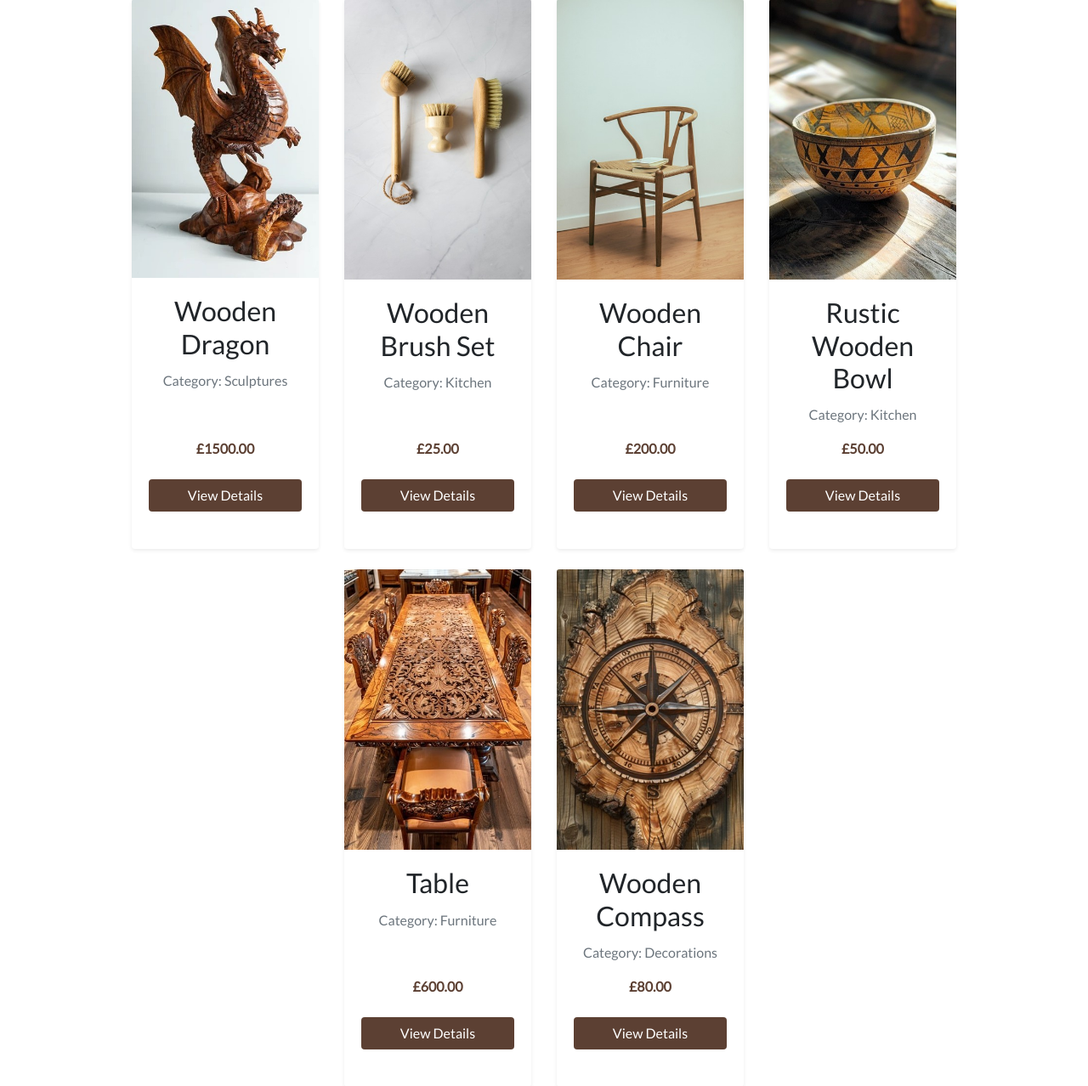
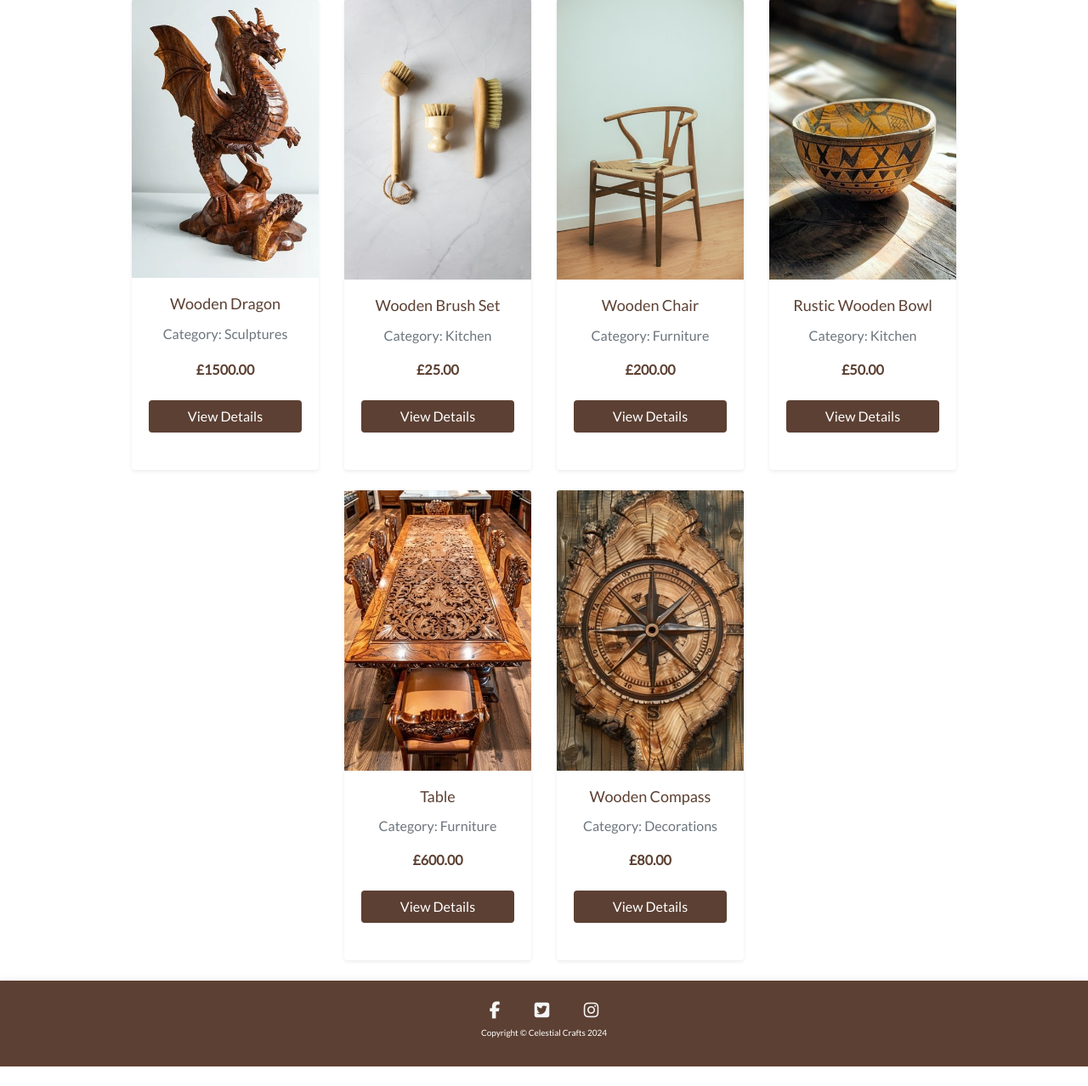
Before and after one commit to MrHraza/Celestial-Crafts, a Django app: page /products/ in a window 1280 px wide. Shown: the part 394-1672 px from the top of the page at 85% size. After the commit the page ends 1649 px from the top, so only its background shows below. Run offline with Django 3.2, Linux system fonts and the light colour scheme; data comes from the database, SQL or seed files in the repository; some libraries are stand-ins or nearby versions.

Commit message:
static css

```diff
--- a/products/templates/products/product_list.html
+++ b/products/templates/products/product_list.html
@@ -46,7 +46,7 @@
                             {% endif %}
                         </a>
                         <div class="card-body d-flex flex-column">
-                            <h2 id="product-{{ product.id }}" class="card-title text-center">{{ product.name }}</h2>
+                            <h2 id="product-{{ product.id }}" class="card-title text text-center">{{ product.name }}</h2>
                             <p class="text-center text-muted">Category: {{ product.category.name }}</p>
                             <p class="card-text mt-auto font-weight-bold text-center text-db">£{{ product.price }}</p>
                             <a href="{% url 'product_detail' product.id %}" class="btn btn-db btn-block mt-2" aria-label="View details of {{ product.name }}">View Details</a>
--- a/static/css/base.css
+++ b/static/css/base.css
@@ -55,6 +55,13 @@ body {
 .logo-font {
     text-transform: uppercase;
     color: #5C4033;
+}
+
+.text {
+    color: #5C4033;
+    font-family: "lato";
+    font-weight: 300;
+    font-size: large;
 }
 
 .main-logo-link {
```
Also changed, not shown: Documentation/Testing/html-validation/errors-in-validation.md (+3 -3 lines), Documentation/Testing/html-validation/delete-product-validation.png (renamed from Documentation/Testing/html-validation/image.png).
